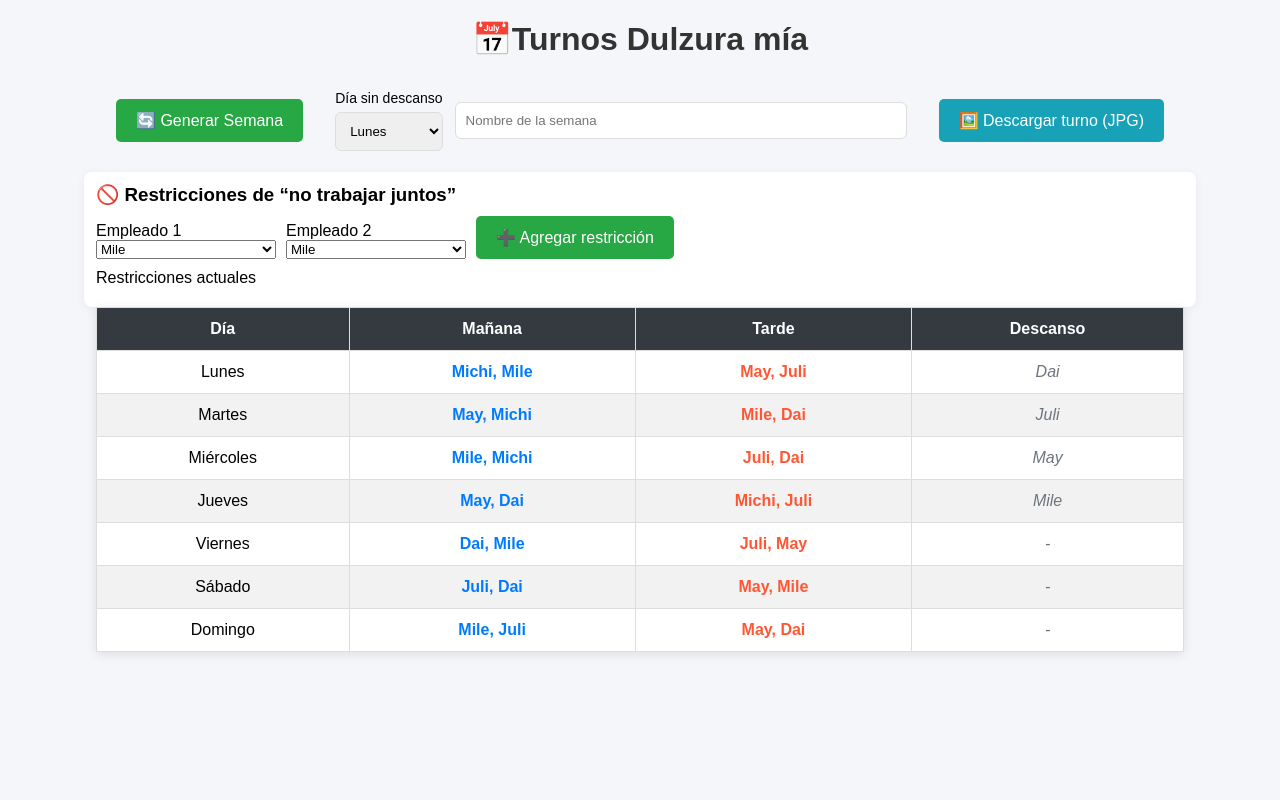
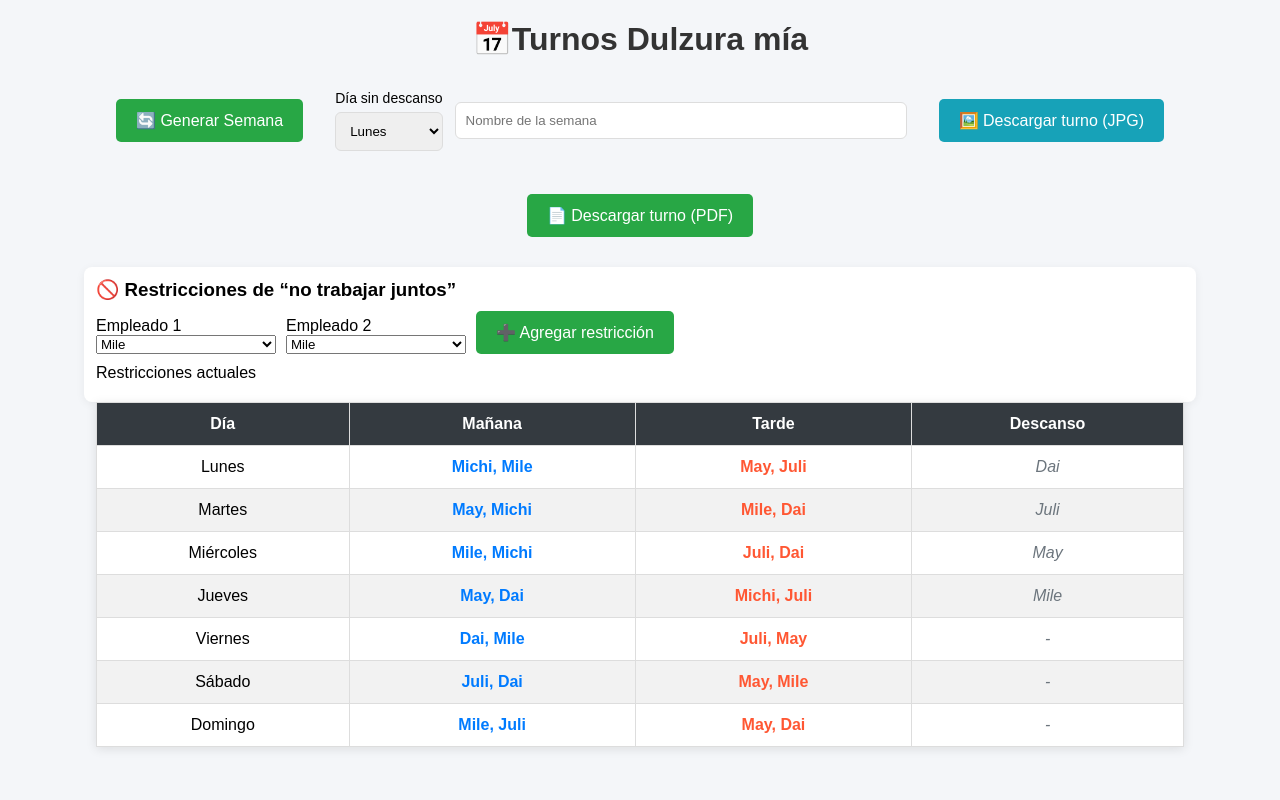
Before and after one commit to Samdersson/agendar_turnos, a Flask app: page / in a window 1280 px wide. Run offline with Flask 3, Linux system fonts and the light colour scheme; data comes from the database, SQL or seed files in the repository; both versions use the stored data as it was after the commit; some libraries are stand-ins or nearby versions.

```diff
--- a/app.py
+++ b/app.py
@@ -43,8 +43,8 @@ def generar():
     cursor.execute("DELETE FROM reemplazos")
 
     # datos base
-    titulares = ["Mile", "Eli", "Juli", "May",]
-    backup = ["Dai"]
+    titulares = ["Mile", "Dai", "Juli", "May",]
+    backup = ["Michi"]
 
     for p in titulares:
         cursor.execute("INSERT INTO personas (nombre, rol) VALUES (?, 'titular')", (p,))
--- a/static/conflict_rules.js
+++ b/static/conflict_rules.js
@@ -8,8 +8,8 @@ function normalizeName(s) {
 }
 
 function setConflictPairs(pairs) {
-  // pairs: [{a:"Mile", b:"Eli"}, ...]
-  conflictPairs = (pairs || [])
+  // PArejas conflicto: [{a:"Mile", b:"Eli"}, ...]
+  conflictPairs = (pairs || []) //Recibe parametros de front
     .map(p => ({
       a: normalizeName(p.a),
       b: normalizeName(p.b)
--- a/static/download_image.js
+++ b/static/download_image.js
@@ -116,8 +116,8 @@ function descargarTurnoJPG() {
   const headerY = marginTop + 20 + headerH / 2;
 
   ctx.fillText('Día', xDia + 18, headerY);
-  ctx.fillText('Turno A', xA + 18, headerY);
-  ctx.fillText('Turno B', xB + 18, headerY);
+  ctx.fillText('Mañana', xA + 18, headerY);
+  ctx.fillText('Tarde', xB + 18, headerY);
   ctx.fillText('Descanso', xDesc + 18, headerY);
 
   ctx.textBaseline = 'alphabetic';
@@ -189,3 +189,144 @@ function descargarTurnoJPG() {
 }
 
 window.descargarTurnoJPG = descargarTurnoJPG;
+
+function descargarTurnoPDF() {
+  const { nombreSemana, datos } = getTablaDatos();
+
+  const nombreArchivo = (nombreSemana || 'turno')
+    .trim()
+    .replace(/[^a-z0-9\-\_ ]/gi, '')
+    .replace(/\s+/g, '_')
+    .slice(0, 40);
+
+  const width = 1400;
+  const paddingX = 70;
+  const headerH = 80;
+  const rowH = 98;
+  const marginTop = 140;
+
+  const height = marginTop + headerH + datos.length * rowH + 80;
+
+  const canvas = document.createElement('canvas');
+  canvas.width = width;
+  canvas.height = height;
+
+  const ctx = canvas.getContext('2d');
+  if (!ctx) return;
+
+  // Fondo
+  ctx.fillStyle = '#ffffff';
+  ctx.fillRect(0, 0, width, height);
+
+  // Título
+  ctx.fillStyle = '#111';
+  ctx.font = 'bold 38px Arial';
+  ctx.fillText(`Turnos Dulzura mía`, paddingX, 55);
+
+  ctx.font = 'bold 28px Arial';
+  ctx.fillStyle = '#0b5ed7';
+  ctx.fillText(`Semana: ${nombreSemana || '(sin nombre)'}`, paddingX, 95);
+
+  // Cols
+  const colWidths = {
+    dia: 190,
+    A: 420,
+    B: 420,
+    descanso: width - (paddingX * 2 + 190 + 420 + 420),
+  };
+
+  const xDia = paddingX;
+  const xA = xDia + colWidths.dia;
+  const xB = xA + colWidths.A;
+  const xDesc = xB + colWidths.B;
+
+  const tableLeft = paddingX;
+  const tableRight = width - paddingX;
+
+  // Header bar
+  ctx.fillStyle = '#343a40';
+  ctx.fillRect(tableLeft, marginTop + 20, tableRight - tableLeft, headerH);
+
+  // Header text
+  ctx.fillStyle = '#fff';
+  ctx.font = 'bold 26px Arial';
+
+  ctx.textBaseline = 'middle';
+  const headerY = marginTop + 20 + headerH / 2;
+
+  ctx.fillText('Día', xDia + 18, headerY);
+  ctx.fillText('Mañana', xA + 18, headerY);
+  ctx.fillText('Tarde', xB + 18, headerY);
+  ctx.fillText('Descanso', xDesc + 18, headerY);
+
+  ctx.textBaseline = 'alphabetic';
+
+  // Borde general
+  ctx.strokeStyle = '#d0d7de';
+  ctx.lineWidth = 2;
+
+  for (let i = 0; i < datos.length; i++) {
+    const y = marginTop + 20 + headerH + i * rowH;
+
+    ctx.fillStyle = i % 2 === 0 ? '#f8f9fa' : '#ffffff';
+    ctx.fillRect(tableLeft, y, tableRight - tableLeft, rowH);
+
+    ctx.strokeRect(tableLeft, y, tableRight - tableLeft, rowH);
+
+    // vertical separators
+    ctx.beginPath();
+    ctx.moveTo(xA, y);
+    ctx.lineTo(xA, y + rowH);
+    ctx.stroke();
+
+    ctx.beginPath();
+    ctx.moveTo(xB, y);
+    ctx.lineTo(xB, y + rowH);
+    ctx.stroke();
+
+    ctx.beginPath();
+    ctx.moveTo(xDesc, y);
+    ctx.lineTo(xDesc, y + rowH);
+    ctx.stroke();
+
+    // Texto
+    ctx.fillStyle = '#111';
+    ctx.font = 'bold 24px Arial';
+    ctx.fillText(datos[i].dia, xDia + 18, y + 34);
+
+    ctx.fillStyle = '#0b5ed7';
+    ctx.font = 'bold 22px Arial';
+    wrapText(ctx, datos[i].turnoA, xA + 18, y + 32, colWidths.A - 36, 28, 3);
+
+    ctx.fillStyle = '#fd7e14';
+    ctx.font = 'bold 22px Arial';
+    wrapText(ctx, datos[i].turnoB, xB + 18, y + 32, colWidths.B - 36, 28, 3);
+
+    ctx.fillStyle = '#6c757d';
+    ctx.font = 'italic 22px Arial';
+    wrapText(ctx, datos[i].descanso || '-', xDesc + 18, y + 32, colWidths.descanso - 36, 28, 3);
+  }
+
+  // Canvas -> PDF
+  const { jsPDF } = window.jspdf;
+  const pdf = new jsPDF({
+    orientation: 'p',
+    unit: 'pt',
+    format: 'a4',
+  });
+
+  const imgData = canvas.toDataURL('image/png');
+
+  const pageWidth = pdf.internal.pageSize.getWidth();
+  const pageHeight = pdf.internal.pageSize.getHeight();
+
+  const imgWidth = pageWidth;
+  const imgHeight = (canvas.height * imgWidth) / canvas.width;
+
+  // Si es más alta que la página, quedará cortado (igual que 1 sola página).
+  // Si quieres multi-página lo implemento.
+  pdf.addImage(imgData, 'PNG', 0, 0, imgWidth, imgHeight);
+  pdf.save(`${nombreArchivo}.pdf`);
+}
+
+window.descargarTurnoPDF = descargarTurnoPDF;
--- a/templates/index.html
+++ b/templates/index.html
@@ -36,6 +36,11 @@
     <button type="button" onclick="descargarTurnoJPG()" style="background:#17a2b8;">
         🖼️ Descargar turno (JPG)
     </button>
+
+    <button type="button" onclick="descargarTurnoPDF()" style="background:#28a745;">
+        📄 Descargar turno (PDF)
+    </button>
+
 
 </div>
 
@@ -87,12 +92,12 @@
 </table>
 
 <!-- Script -->
+<script src="https://cdnjs.cloudflare.com/ajax/libs/jspdf/2.5.1/jspdf.umd.min.js"></script>
 <script src="{{ url_for('static', filename='conflict_rules.js') }}"></script>
 <script src="{{ url_for('static', filename='app.js') }}"></script>
 <script src="{{ url_for('static', filename='download.js') }}"></script>
 <script src="{{ url_for('static', filename='download_image.js') }}"></script>
 
 
-
 </body>
 </html>
```
Also changed, not shown: TODO.md (deleted, +0 -5 lines), README.md (deleted), turnos.db.
